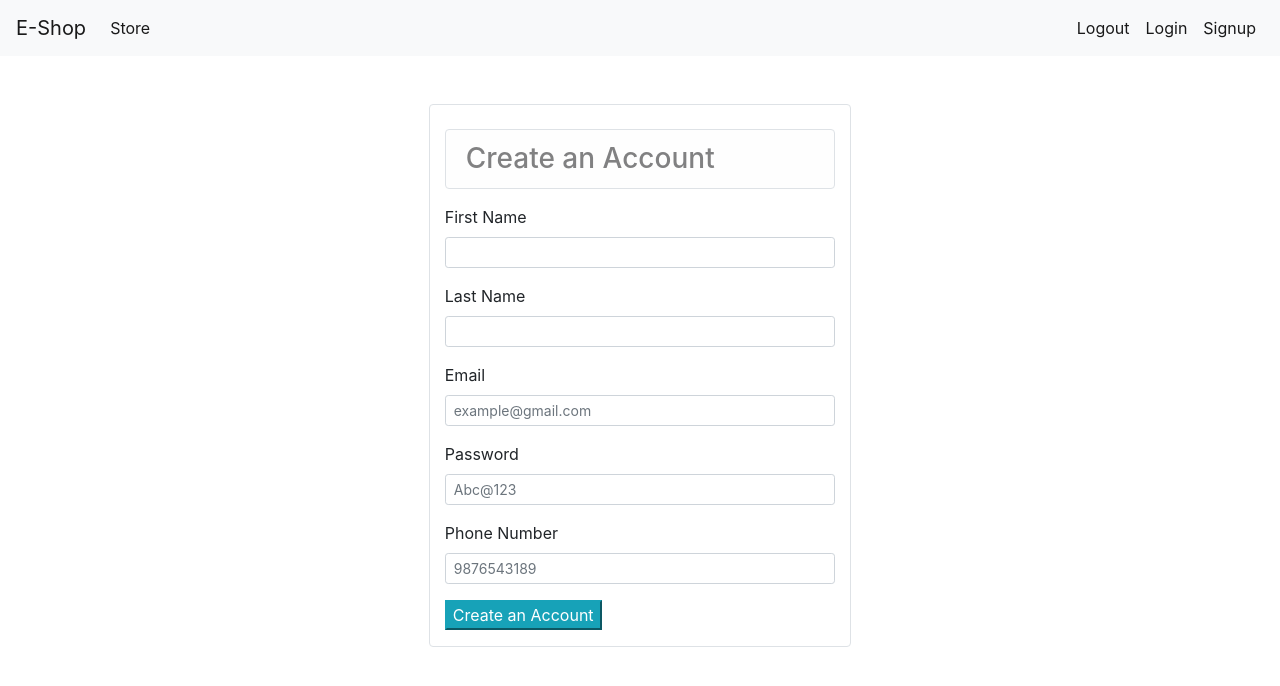
After one commit to snehankit88/DjangoApp_Eshop_Sensors, a Django app: page /signup in a window 1280 px wide. The commit adds this page. Shown: the top 686 px of the page. Run offline with Django 3.2, Linux system fonts and the light colour scheme.

Commit message:
sign up page

```diff
--- a/Eshop2/settings.py
+++ b/Eshop2/settings.py
@@ -26,9 +26,9 @@ SECRET_KEY = 'guagk8b^(ww(_ux8_5f_70tg7wnu=kriqwo^#it=f7t4a(x6&s'
 DEBUG = True
 
 #ngrok link
-#ALLOWED_HOSTS = ['41218d5904d3.ngrok.io']
+ALLOWED_HOSTS = ['127.0.0.1','localhost','0d85ae275321.ngrok.io']
 
-ALLOWED_HOSTS = []
+#ALLOWED_HOSTS = []
 # Application definition
 
 INSTALLED_APPS = [
--- a/store/admin.py
+++ b/store/admin.py
@@ -1,7 +1,7 @@
 from django.contrib import admin
 from .models.product import Product
 from .models.category import Category
-
+from .models.customer import Customer
 
 class AdminProduct(admin.ModelAdmin):
     list_display = ['name', 'price', 'category']
@@ -15,3 +15,4 @@ class AdminCategory(admin.ModelAdmin):
 
 admin.site.register(Product, AdminProduct)
 admin.site.register(Category, AdminCategory)
+admin.site.register(Customer)
--- a/store/models/__init__.py
+++ b/store/models/__init__.py
@@ -1,2 +1,3 @@
 from .product import Product
 from .category import Category
+from .customer import Customer
--- a/store/templates/base.html
+++ b/store/templates/base.html
@@ -2,7 +2,7 @@
 <html lang="en">
 <head>
     <meta charset="UTF-8">
-    <title>Title</title>
+    <title>Eshop</title>
 </head>
 <body>
 
@@ -44,7 +44,7 @@
          <a class="nav-link" href="#">Login  <span class="sr-only">(current)</span></a>
       </li>
         <li class="nav-item active">
-         <a class="nav-link" href="#">Signup <span class="sr-only">(current)</span></a>
+         <a class="nav-link" href="/signup">Signup <span class="sr-only">(current)</span></a>
 
       </li>
 
--- /dev/null
+++ b/store/templates/signup.html
@@ -0,0 +1,89 @@
+{% extends 'base.html' %}
+
+{% block content1 %}
+
+<div class="container">
+    <div class="p-4 m-4">
+        <div class="col-lg-5 mx-auto border rounded pt-4">
+            <form action="/signup" method="POST">
+                <!--Cross-Site Request Forgery (CSRF) in simple words-->
+                {% csrf_token %}
+
+                {% if error %}
+
+                <div class="alert alert-danger" role="alert">
+                    {{error}}
+                </div>
+
+                {% endif %}
+            <h3 class="alert alert-light border rounded">Create an Account</h3>
+
+
+            <!--first name-->
+            <div class="form-group">
+                <label for="">First Name</label>
+                <input type="text"
+                name="fname"
+                required
+                class="form-control form-control-sm"  >
+              </div>
+
+
+
+            <!--Last name-->
+            <div class="form-group">
+                <label for="">Last Name</label>
+                <input type="text"
+                name="lname"
+                required
+                class="form-control form-control-sm"  >
+              </div>
+
+
+            <!--email-->
+            <div class="form-group">
+              <label for="">Email</label>
+              <input type="email"
+              name="email"
+              required
+              class="form-control form-control-sm" placeholder="example@gmail.com" >
+            </div>
+
+            <!--password-->
+            <div class="form-group">
+                <label for="">Password</label>
+                <input type="password"
+                name="password"
+                required
+                class="form-control form-control-sm" placeholder="Abc@123" >
+              </div>
+
+
+
+
+            <!--Phone number-->
+            <div class="form-group">
+                <label for="">Phone Number</label>
+                <input type="text"
+                name="phone"
+                required
+                class="form-control form-control-sm" placeholder="9876543189" >
+              </div>
+
+
+              <div class="form-group">
+                  <input class="btn-info" type="submit" value="Create an Account">
+              </div>
+
+
+
+
+            </form>
+        </div>
+
+    </div>
+
+
+</div>
+
+{% endblock %}
--- a/store/urls.py
+++ b/store/urls.py
@@ -1,8 +1,9 @@
 
 from django.contrib import admin
 from django.urls import path
-from .views import index
+from .views import index,signup
 
 urlpatterns = [
     path('',index),
+    path('signup',signup)
 ]
--- a/store/views.py
+++ b/store/views.py
@@ -1,8 +1,8 @@
 from django.shortcuts import render
 from django.http import HttpResponse
-from .models.product import  Product
-from .models.category import  Category
-
+from .models.product import Product
+from .models.category import Category
+from .models.customer import Customer
 
 # Create your views here.
 
@@ -14,15 +14,44 @@ def index(request):
         products = Product.get_all_products_by_CategoryId(categoryID)
     else:
         products = Product.get_all_products()
-    data={}
+    data = {}
     data['products'] = products
     data['categories'] = categories
 
-    #print(products)
-   #return render(request,'orders/order.html')
+    # print(products)
+    # return render(request,'orders/order.html')
     # return HttpResponse('<H1>Index Page</H1>')
 
-    return render(request, 'index.html',data)
+    return render(request, 'index.html', data)
+
+    # return render(request,'orders/order.html')
 
 
-    #return render(request,'orders/order.html')
+def signup(request):
+    if request.method == 'GET':
+        return render(request, 'signup.html')
+    else:
+        postData  = request.POST
+
+        email = postData.get('email')
+        fname = postData.get('fname')
+        lname = postData.get('lname')
+        pwd = postData.get('password')
+        phone = postData.get('phone')
+
+        #Validation
+        err_msg = None
+
+        if(not pwd):
+            err_msg = "Password requuired"
+
+        elif pwd:
+            if(len(pwd)<6):
+                err_msg = "Password size must be greater than 6"
+
+
+        if not err_msg:
+            customer = Customer(first_name = fname,last_name = lname,email= email, password = pwd,phone = phone )
+            customer.register()
+        else:
+            return  render(request,'signup.html',{'error':err_msg})
```
Also changed, not shown: store/models/customer.py (added, +12 -0 lines), db.sqlite3, store/migrations/0004_customer.py (added).
